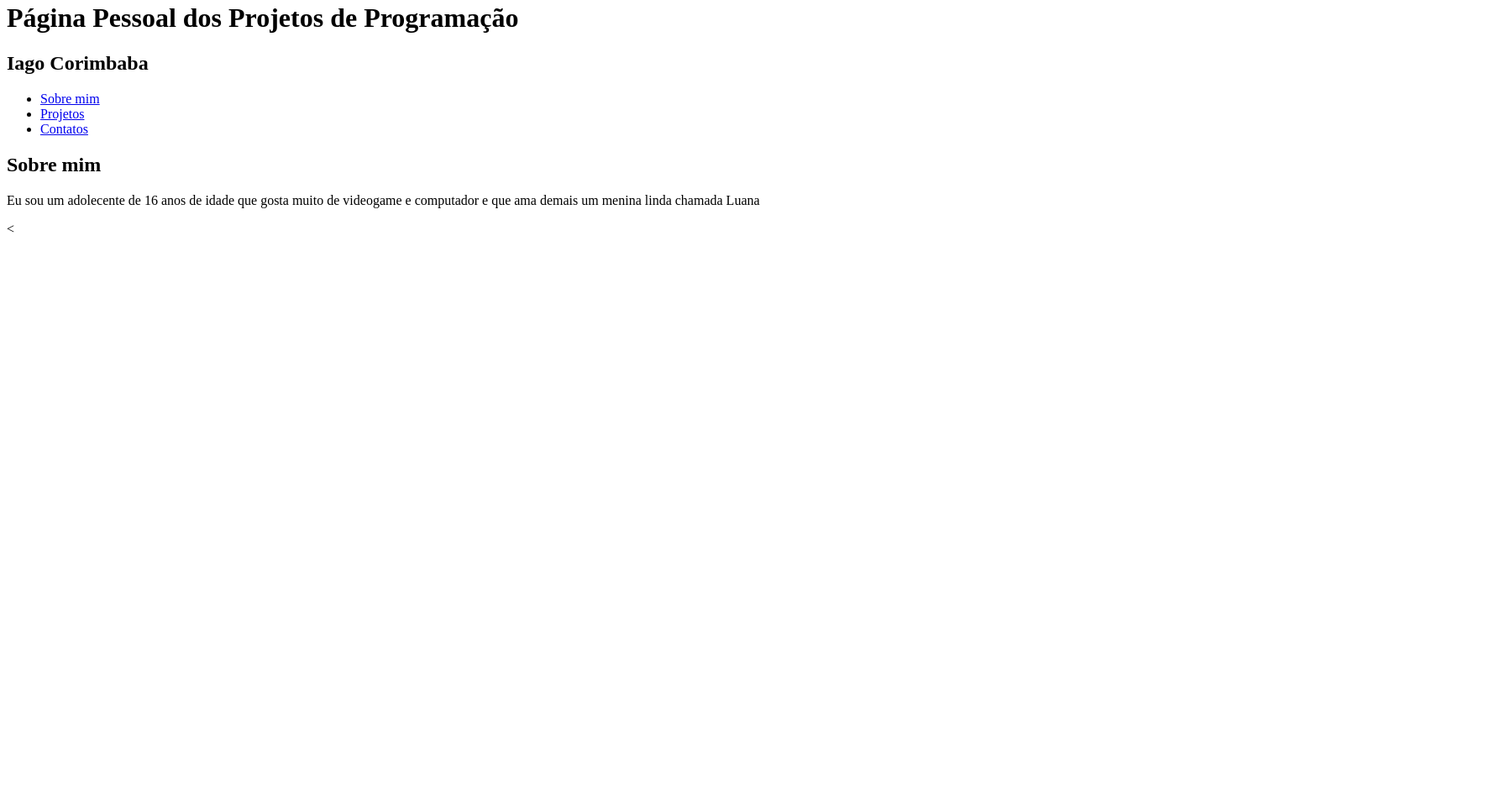
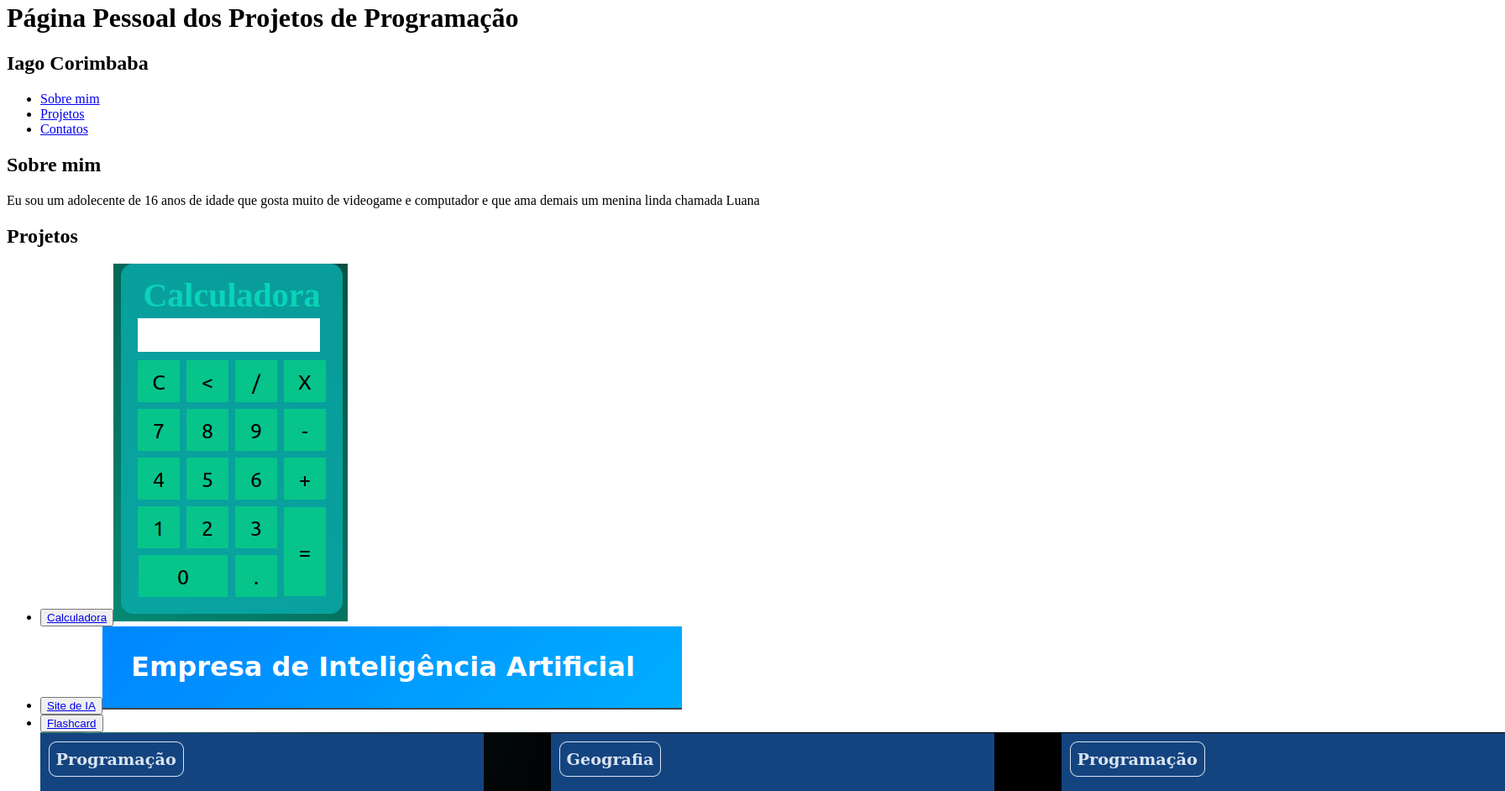
Before and after one commit to IagoCorimbaba/meusprojetos, a plain HTML site: page index.html in a window 1280 px wide. Shown: the part 18-960 px from the top of the page at 84% size, 1792 px wide, since content can reach past the window. Before the commit the page ends 800 px from the top, so only its background shows below. Drawn offline with Linux system fonts and the light colour scheme.

Commit message:
Add files via upload

```diff
--- a/index.html
+++ b/index.html
@@ -23,9 +23,15 @@
     <p> Eu sou um adolecente de 16 anos de idade que gosta muito de videogame e computador e que ama demais um menina linda chamada Luana</p>
    </section>
    <section id="projetos">
-    <
-
-   </section>
+    <h2> Projetos </h2>
+    <div class="projetos">
+    <ul>
+      <li><button><a href="https://github.com/IagoCorimbaba/Calculadora">Calculadora</a></button><img src="Calculadora.png"></li>
+      <li><button><a href="https://github.com/IagoCorimbaba/Site-Novo">Site de IA</a></button><img src="IA.png"></li>
+      <li><button><a href="https://github.com/IagoCorimbaba/ProjetoFDS">Flashcard</a></button><img src="FlashCard.png"></li>
+    </ul>
+    </div>
+  </section>
    <section>
 
    </section>
```
Also changed, not shown: Calculadora.png (added), FlashCard.png (added), IA.png (added).
